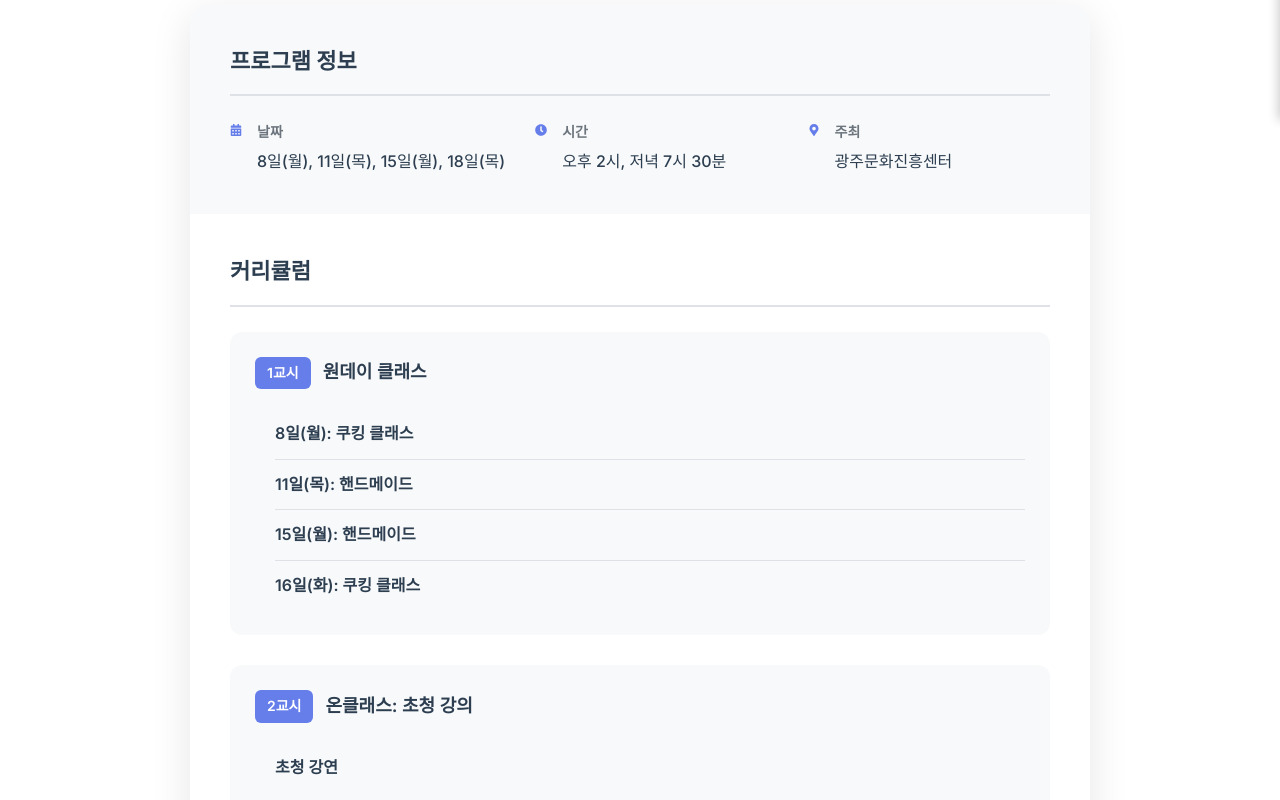
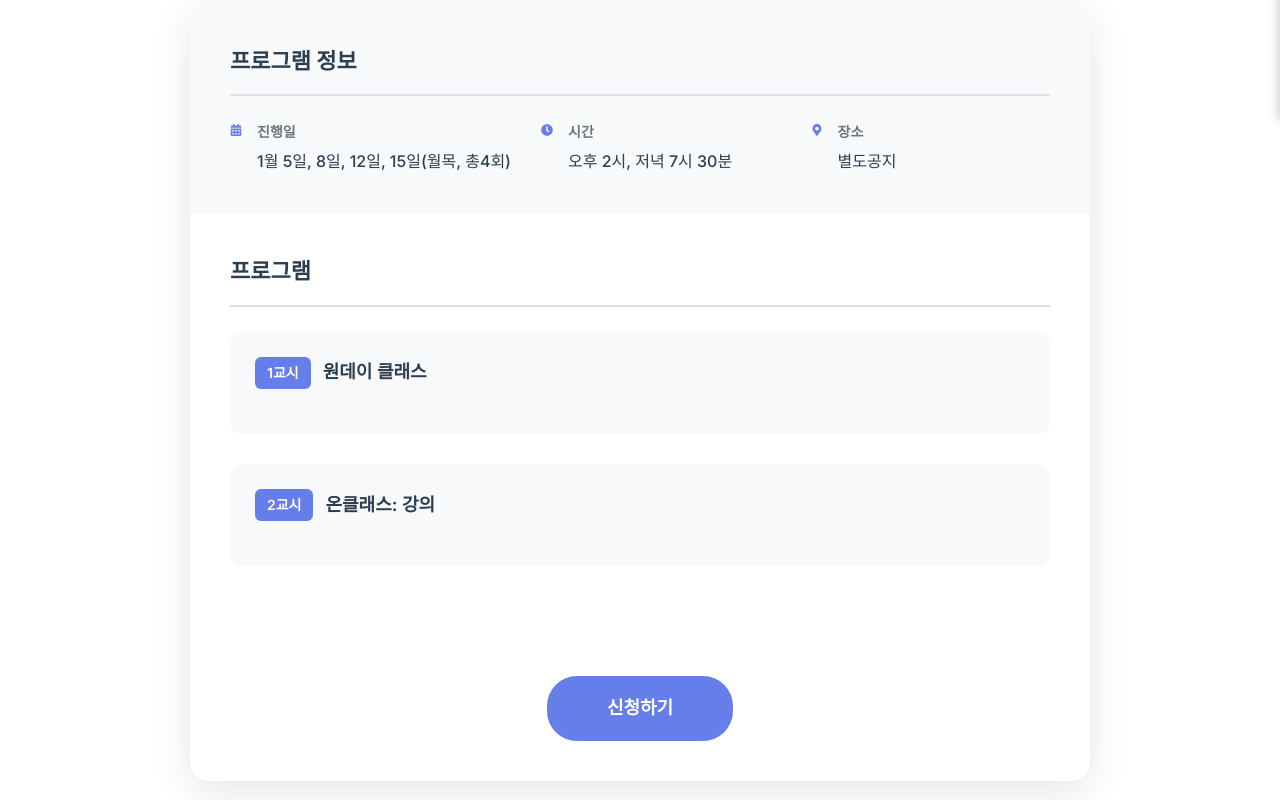
Before and after one commit to gitroll2023/gjcc, a Next.js app: page /apply in a window 1280 px wide. Shown: the part 680-1480 px from the top of the page. Built offline with nearby package versions, Linux system fonts and the light colour scheme; a web font is replaced by a local one.

Commit message:
update apply page content for January class

```diff
--- a/app/apply/page.tsx
+++ b/app/apply/page.tsx
@@ -121,7 +121,7 @@ const ApplyPage = () => {
         {/* One & On Class Section */}
         <section className={styles.oneOnSection}>
           <div className={styles.oneOnHeader}>
-            <h1 className={styles.mainTitle}>👠 12월 원앤온 클래스</h1>
+            <h1 className={styles.mainTitle}>🐩 1월 원앤온 클래스</h1>
             <p className={styles.subtitle}>One & On 살펴보기</p>
           </div>
 
@@ -132,8 +132,8 @@ const ApplyPage = () => {
                 <div className={styles.infoItem}>
                   <FaCalendarAlt className={styles.icon} />
                   <div>
-                    <strong>날짜</strong>
-                    <p>8일(월), 11일(목), 15일(월), 18일(목)</p>
+                    <strong>진행일</strong>
+                    <p>1월 5일, 8일, 12일, 15일(월목, 총4회)</p>
                   </div>
                 </div>
                 <div className={styles.infoItem}>
@@ -146,51 +146,32 @@ const ApplyPage = () => {
                 <div className={styles.infoItem}>
                   <FaMapMarkerAlt className={styles.icon} />
                   <div>
-                    <strong>주최</strong>
-                    <p>광주문화진흥센터</p>
+                    <strong>장소</strong>
+                    <p>별도공지</p>
                   </div>
                 </div>
               </div>
             </div>
 
             <div className={styles.curriculum}>
-              <h2 className={styles.sectionTitle}>커리큘럼</h2>
+              <h2 className={styles.sectionTitle}>프로그램</h2>
 
               <div className={styles.classSection}>
                 <h3 className={styles.classTitle}>
                   <span className={styles.classNumber}>1교시</span>
                   원데이 클래스
                 </h3>
-                <div className={styles.classContent}>
-                  <div className={styles.classItem}>
-                    <span className={styles.classType}>8일(월): 쿠킹 클래스</span>
-                  </div>
-                  <div className={styles.classItem}>
-                    <span className={styles.classType}>11일(목): 핸드메이드</span>
-                  </div>
-                  <div className={styles.classItem}>
-                    <span className={styles.classType}>15일(월): 핸드메이드</span>
-                  </div>
-                  <div className={styles.classItem}>
-                    <span className={styles.classType}>16일(화): 쿠킹 클래스</span>
-                  </div>
-                </div>
               </div>
 
               <div className={styles.classSection}>
                 <h3 className={styles.classTitle}>
                   <span className={styles.classNumber}>2교시</span>
-                  온클래스: 초청 강의
+                  온클래스: 강의
                 </h3>
-                <div className={styles.classContent}>
-                  <div className={styles.classItem}>
-                    <span className={styles.classType}>초청 강연</span>
-                  </div>
-                </div>
               </div>
             </div>
 
-            <div className={styles.noticeSection}>
+            {/* <div className={styles.noticeSection}>
               <h2 className={styles.noticeTitle}>
                 <FaExclamationCircle className={styles.noticeIcon} />
                 🔴 공지사항
@@ -213,7 +194,7 @@ const ApplyPage = () => {
                   <p>신청: 방문 또는 홈페이지 접수</p>
                 </div>
               </div>
-            </div>
+            </div> */}
 
             <div className={styles.applySection}>
               <button className={styles.applyBtn} onClick={handleApply}>
```
Also changed, not shown: public/one&on.jpg, public/popup.jpg.
